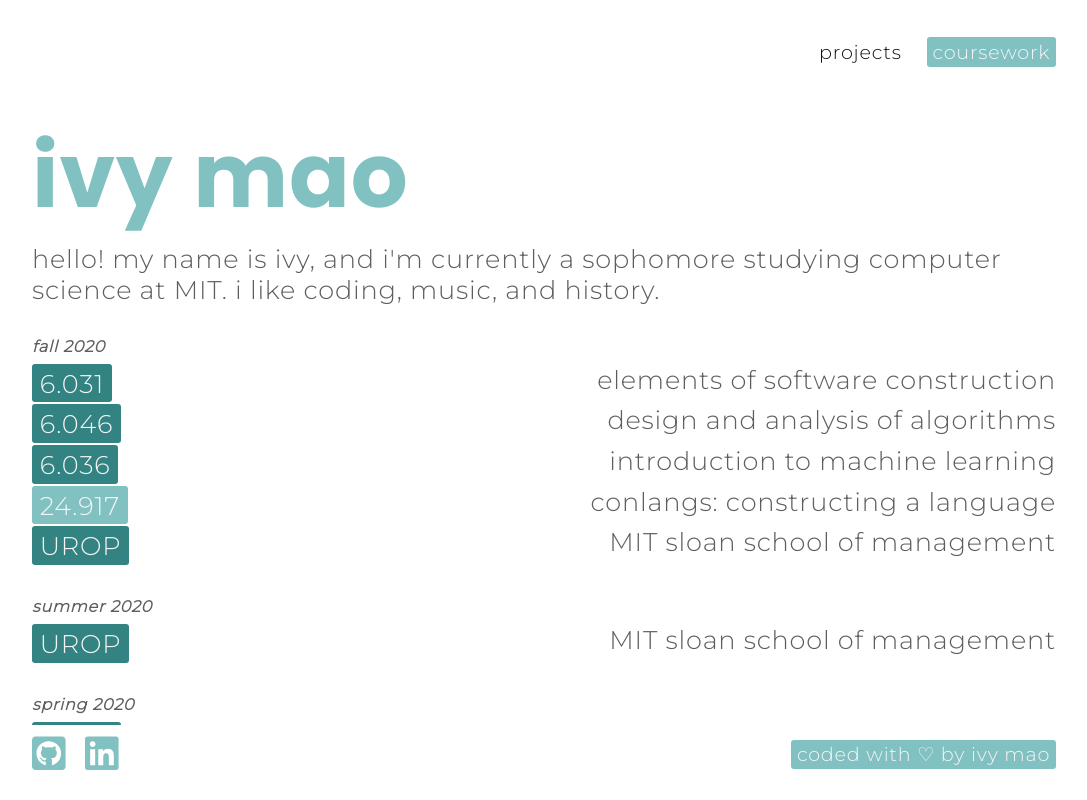
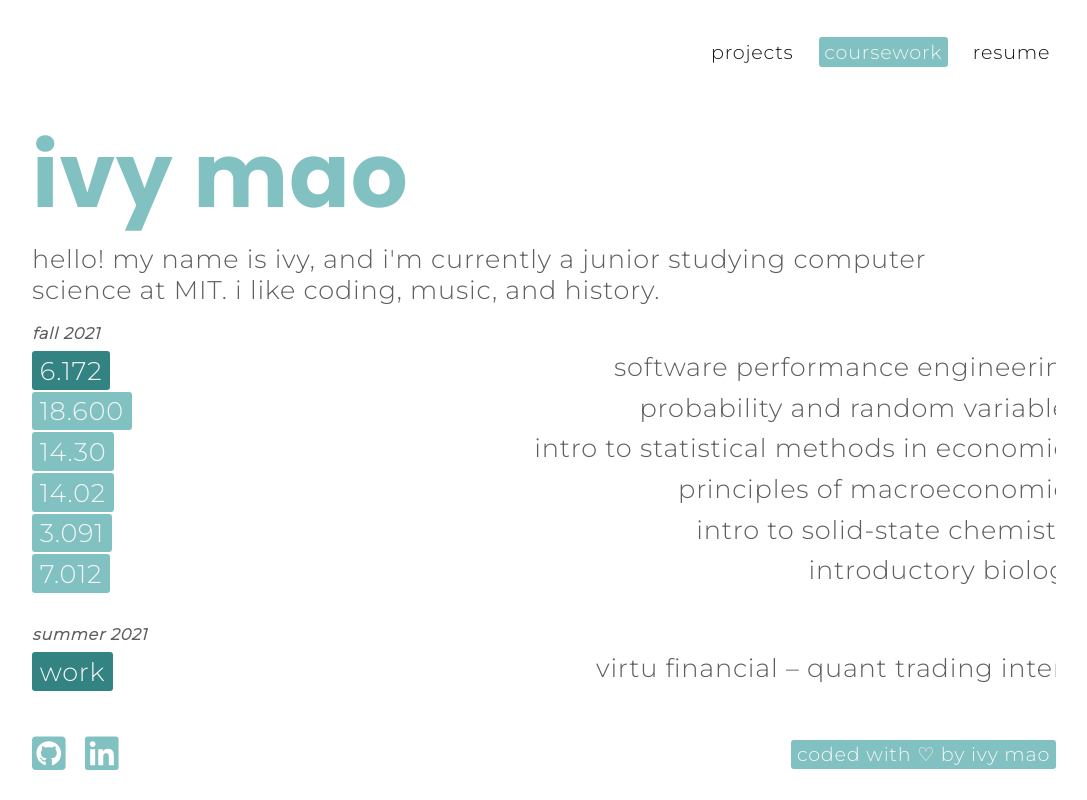
Before and after one commit to maoivy/maoivy.github.io, a Gatsby site: page / in a window 1280 px wide. Both pictures are taken after a click on the element "coursework". Shown: the whole page, without its empty margins (96-1183 px from the left). Built offline with nearby package versions, Linux system fonts and the light colour scheme; Gatsby itself is replaced by a stand-in of ours.

Commit message:
Update for junior year, add resume

```diff
--- a/gatsby-config.js
+++ b/gatsby-config.js
@@ -24,7 +24,7 @@ module.exports = {
         background_color: `#663399`,
         theme_color: `#663399`,
         display: `minimal-ui`,
-        icon: `src/images/ivyblonde.png`, // This path is relative to the root of the site.
+        icon: `src/images/ivy.png`, // This path is relative to the root of the site.
       },
     },
     // this (optional) plugin enables Progressive Web App + Offline functionality
--- a/package.json
+++ b/package.json
@@ -7,7 +7,7 @@
   "dependencies": {
     "@fortawesome/fontawesome-svg-core": "^1.2.28",
     "@fortawesome/free-brands-svg-icons": "^5.13.0",
-    "@fortawesome/free-solid-svg-icons": "^5.13.0",
+    "@fortawesome/free-solid-svg-icons": "^5.15.4",
     "@fortawesome/react-fontawesome": "^0.1.9",
     "gatsby": "^2.21.37",
     "gatsby-image": "^2.4.5",
--- a/src/components/courses.js
+++ b/src/components/courses.js
@@ -4,12 +4,80 @@ import "../styles/global.css"
 
 const Courses = () => (
   <div className="courses-container transition transition--fadein">
-    <div className="semester">fall 2020</div>
+    <div className="semester">fall 2021</div>
+    <div className="classes">
+      <div className="class">
+        <div className="class-num coding">6.172</div>
+        software performance engineering
+      </div>
+      <div className="class">
+        <div className="class-num">18.600</div>
+        probability and random variables
+      </div>
+      <div className="class">
+        <div className="class-num">14.30</div>
+        intro to statistical methods in economics
+      </div>
+      <div className="class">
+        <div className="class-num">14.02</div>
+        principles of macroeconomics
+      </div>
+      <div className="class">
+        <div className="class-num">3.091</div>
+        intro to solid-state chemistry
+      </div>
+      <div className="class">
+        <div className="class-num">7.012</div>
+        introductory biology
+      </div>
+    </div>
+
+    <div className="semester">summer 2021</div>
+    <div className="classes">
+      <div className="class">
+        <div className="class-num coding">work</div>
+        virtu financial – quant trading intern
+      </div>
+    </div>
+
+    <div className="semester">spring 2021</div>
     <div className="classes">
       <div className="class">
         <div className="class-num coding">6.031</div>
         elements of software construction
       </div>
+      <div className="class">
+        <div className="class-num coding">6.004</div>
+        computation structures
+      </div>
+      <div className="class">
+        <div className="class-num coding">6.UAT</div>
+        oral communication
+      </div>
+      <div className="class">
+        <div className="class-num">9.00</div>
+        intro to psychological science
+      </div>
+      <div className="class">
+        <div className="class-num">14.01</div>
+        principles of microeconomics
+      </div>
+    </div>
+
+    <div className="semester">iap 2021</div>
+    <div className="classes">
+      <div className="class">
+        <div className="class-num coding">work</div>
+        ladder — SWE intern
+      </div>
+      <div className="class">
+        <div className="class-num coding">work</div>
+        virtu financial – women's winternship
+      </div>
+    </div>
+
+    <div className="semester">fall 2020</div>
+    <div className="classes">
       <div className="class">
         <div className="class-num coding">6.046</div>
         design and analysis of algorithms
--- a/src/components/layout.js
+++ b/src/components/layout.js
@@ -14,7 +14,7 @@ import Navbar from "./navbar"
 import Footer from "./footer"
 import "../styles/global.css"
 
-const Layout = ({ children, courses, viewCourses, viewProjects }) => {
+const Layout = ({ children, page, viewPage }) => {
   const data = useStaticQuery(graphql`
     query SiteTitleQuery {
       site {
@@ -29,9 +29,8 @@ const Layout = ({ children, courses, viewCourses, viewProjects }) => {
     <div className="page">
       <div className="window-container">
         <Navbar
-          courses={courses}
-          viewCourses={viewCourses}
-          viewProjects={viewProjects}
+          page={page}
+          viewPage={viewPage}
         />
         <div className="window">
           <Sidebar siteTitle={data.site.siteMetadata.title} />
@@ -45,9 +44,8 @@ const Layout = ({ children, courses, viewCourses, viewProjects }) => {
 
 Layout.propTypes = {
   children: PropTypes.node.isRequired,
-  courses: PropTypes.bool,
-  viewCourses: PropTypes.func,
-  viewProjects: PropTypes.func,
+  page: PropTypes.string,
+  viewPage: PropTypes.func,
 }
 
 export default Layout
--- a/src/components/navbar.js
+++ b/src/components/navbar.js
@@ -4,22 +4,18 @@ import React from "react"
 
 import "../styles/global.css"
 
-const Navbar = ({ courses, viewCourses, viewProjects }) => {
-  let projectClass = "navbar-link"
-  let courseClass = "navbar-link"
-  if (courses) {
-    courseClass = "navbar-link navbar-link-active"
-  } else {
-    projectClass = "navbar-link navbar-link-active"
-  }
+const Navbar = ({ page, viewPage }) => {
   return (
     <div className="navbar-container transition--fadeinlate">
       <div className="navbar-links">
-        <div className={projectClass} onClick={() => viewProjects()}>
+        <div className={`navbar-link ${page === "projects" && "navbar-link-active"}`} onClick={() => viewPage("projects")}>
           projects
         </div>
-        <div className={courseClass} onClick={() => viewCourses()}>
+        <div className={`navbar-link ${page === "courses" && "navbar-link-active"}`} onClick={() => viewPage("courses")}>
           coursework
+        </div>
+        <div className={`navbar-link ${page === "resume" && "navbar-link-active"}`} onClick={() => viewPage("resume")}>
+          resume
         </div>
       </div>
     </div>
@@ -27,9 +23,8 @@ const Navbar = ({ courses, viewCourses, viewProjects }) => {
 }
 
 Navbar.propTypes = {
-  courses: PropTypes.bool,
-  viewCourses: PropTypes.func,
-  viewProjects: PropTypes.func,
+  page: PropTypes.string,
+  viewPage: PropTypes.func,
 }
 
 export default Navbar
--- a/src/components/project.js
+++ b/src/components/project.js
@@ -32,12 +32,12 @@ const Project = ({ title, desc, image, demo, code, team, awards }) => (
 
 Project.propTypes = {
   title: PropTypes.string,
-  desc: PropTypes.string,
+  desc: PropTypes.object,
   image: PropTypes.string,
   demo: PropTypes.string,
   code: PropTypes.string,
   team: PropTypes.string,
-  awards: PropTypes.string,
+  awards: PropTypes.object,
 }
 
 export default Project
--- a/src/components/projectblock.js
+++ b/src/components/projectblock.js
@@ -40,7 +40,7 @@ const ProjectBlock = () => (
   <div className="projblock-container transition transition--fadein">
     <Project
       title="DAY.LY"
-      desc="an online bullet journal, designed to make beautiful bullet journaling streamlined and easily accessible for everyone"
+      desc={<p>an online bullet journal, designed to make beautiful bullet journaling streamlined and easily accessible for everyone</p>}
       image="dayly"
       demo="http://day-ly.herokuapp.com/"
       code="https://github.com/maoivy/dayly"
@@ -49,7 +49,7 @@ const ProjectBlock = () => (
     />
     <Project
       title="CHIP"
-      desc="a platform for small businesses to place group orders for bulk materials, allowing them to reduce supply costs"
+      desc={<p>a platform for small businesses to place group orders for bulk materials, allowing them to reduce supply costs</p>}
       image="chip"
       demo="http://chip100.herokuapp.com/"
       code="https://github.com/maoivy/chicken"
@@ -70,7 +70,6 @@ const ProjectBlock = () => (
       demo="https://rereading.dhmit.xyz/"
       code="https://github.com/dhmit/rereading"
       team="the MIT digital humanities lab"
-      awards=""
     />
   </div>
 )
--- /dev/null
+++ b/src/components/resume.js
@@ -0,0 +1,13 @@
+import React from "react"
+
+import "../styles/global.css"
+
+import resume from "../images/Ivy Mao's Resume.png"
+
+const Resume = () => (
+  <div className="resume-container transition transition--fadein">
+    <img className="resume" alt="" src={resume} />
+  </div>
+)
+
+export default Resume
--- a/src/components/sidebar.js
+++ b/src/components/sidebar.js
@@ -10,7 +10,7 @@ const Sidebar = ({ siteTitle }) => (
       {siteTitle}
     </Link>
     <div className="sidebar-bio">
-      hello! my name is ivy, and i'm currently a sophomore studying computer
+      hello! my name is ivy, and i'm currently a junior studying computer
       science at MIT. i like coding, music, and history.
     </div>
   </div>
--- a/src/pages/index.js
+++ b/src/pages/index.js
@@ -4,55 +4,42 @@ import Layout from "../components/layout"
 
 import ProjectBlock from "../components/projectblock"
 import Courses from "../components/courses"
+import Resume from "../components/resume"
 import SEO from "../components/seo"
 
 import "../styles/global.css"
 
 import { library } from "@fortawesome/fontawesome-svg-core"
 import { faLinkedin, faGithubSquare } from "@fortawesome/free-brands-svg-icons"
-// import { faCode } from "@fortawesome/free-solid-svg-icons"
 library.add(faLinkedin, faGithubSquare)
 
 class IndexPage extends React.Component {
   constructor(props) {
     super(props)
     this.state = {
-      courses: false,
+      page: "projects",
     }
   }
 
-  viewCourses = () => {
-    this.setState({ courses: true })
-  }
-
-  viewProjects = () => {
-    this.setState({ courses: false })
+  viewPage = (page) => {
+    this.setState({ page: page })
   }
 
   render() {
-    let courseClassName = "page-hidden transition--fadein"
-    let projectClassName = "page-active transition--fadein"
-    if (this.state.courses) {
-      courseClassName = "page-active transition--fadein"
-      projectClassName = "page-hidden transition--fadein"
-    }
     return (
       <Layout
-        courses={this.state.courses}
-        viewCourses={this.viewCourses}
-        viewProjects={this.viewProjects}
+        page={this.state.page}
+        viewPage={this.viewPage}
       >
         <SEO title="home" />
-        {/* {this.state.courses ? (
-          <Courses className={courseClassName} />
-        ) : (
-          <ProjectBlock className={projectClassName} />
-        )} */}
-        <div className={courseClassName}>
+        <div className={`${this.state.page !== "projects" && "page-hidden"} transition--fadein`}>
+          <ProjectBlock />
+        </div>
+        <div className={`${this.state.page !== "courses" && "page-hidden"} transition--fadein`}>
           <Courses />
         </div>
-        <div className={projectClassName}>
-          <ProjectBlock />
+        <div className={`${this.state.page !== "resume" && "page-hidden"} transition--fadein`}>
+          <Resume />
         </div>
       </Layout>
     )
--- a/src/styles/global.css
+++ b/src/styles/global.css
@@ -293,6 +293,7 @@ body {
 
 .footer-links {
   display: flex;
+  align-items: center;
 }
 
 .footer-link {
@@ -355,7 +356,19 @@ body {
   }
 }
 
+/* RESUME */
+
+.resume {
+  max-width: 48vw;
+  margin-top: -2vw;
+  margin-bottom: -2vw;
+}
+
 /* COURSES */
+
+.courses-container {
+  margin: -1vw -2vw -1vw 0vw;
+}
 
 .semester {
   font-style: italic;
```
Also changed, not shown: src/images/Ivy Mao's Resume.png (added), src/images/ivy.png (added), 1 other file.
